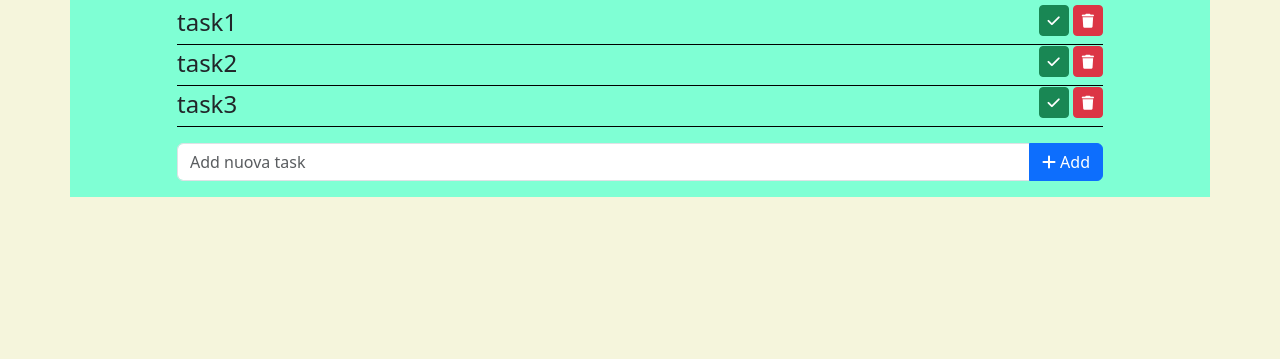
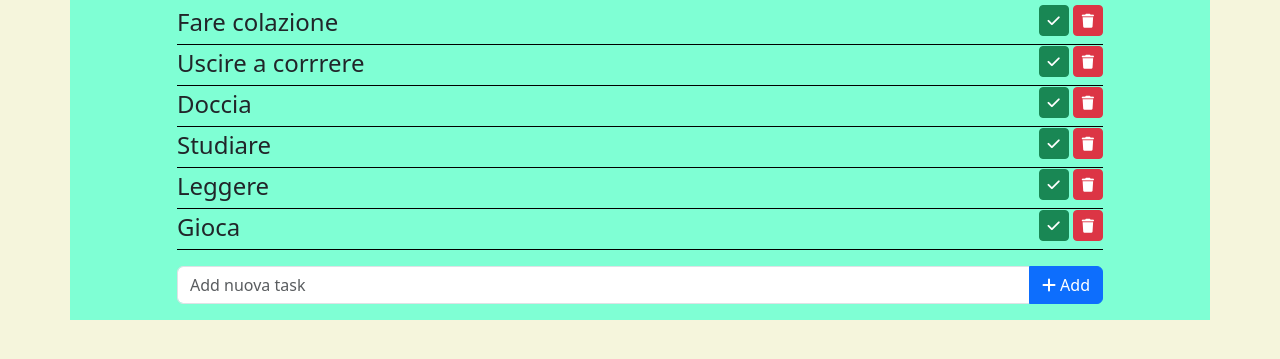
Before and after one commit to CraciaDenisStefan/vue-todolist, a plain HTML site: page index.html in a window 1280 px wide. Shown: the part 117-476 px from the top of the page. Drawn offline with nearby package versions, Linux system fonts and the light colour scheme.

Commit message:
[FEAT]Creato task in html preso dal js

```diff
--- a/index.html
+++ b/index.html
@@ -12,39 +12,22 @@
 <body>
     <div id="app">
         <div class="container mt-5">
+            <!-- Inizio container -->
             <div class="row justify-content-center">
+                <!-- Titolo  -->
                 <div class="col-12 col-md-10">
                     <h1 class="mt-3 border-bottom border-black">Todo List</h1>
                 </div>
             </div>
             <div class="row justify-content-center">
+                <!-- Inizio row delle task -->
                 <div class="col-12 col-md-10 ">
                     <ul class="list-unstyled fs-4">
-                        <li class="border-bottom border-black d-flex justify-content-between">
-                            <div>task1</div>
+                    <!-- Inizio lista delle task -->
+                        <li class="border-bottom border-black d-flex justify-content-between" v-for="(task, index) in tasks">
+                            <div>{{task.text}}</div>
                             <div>
-                                <button type="button" class="btn btn-success btn-sm me-1 mb-2">
-                                    <i class="fa-solid fa-check"></i>
-                                </button>
-                                <button type="button" class="btn btn-danger btn-sm mb-2">
-                                    <i class="fa-sharp fa-solid fa-trash"></i>
-                                </button>
-                            </div>
-                        </li>
-                        <li class="border-bottom border-black d-flex justify-content-between">
-                            <div>task2</div>
-                            <div>
-                                <button type="button" class="btn btn-success btn-sm me-1 mb-2">
-                                    <i class="fa-solid fa-check"></i>
-                                </button>
-                                <button type="button" class="btn btn-danger btn-sm mb-2">
-                                    <i class="fa-sharp fa-solid fa-trash"></i>
-                                </button>
-                            </div>
-                        </li>
-                        <li class="border-bottom border-black d-flex justify-content-between">
-                            <div>task3</div>
-                            <div>
+                                <!-- Button -->
                                 <button type="button" class="btn btn-success btn-sm me-1 mb-2">
                                     <i class="fa-solid fa-check"></i>
                                 </button>
@@ -55,6 +38,7 @@
                         </li>
                     </ul>
                     <div class="input-group mb-3">
+                        <!-- Aggiungi task -->
                         <input type="text" class="form-control " placeholder="Add nuova task">
                         <button type="button" class="btn btn-primary">
                             <i class="fa-solid fa-plus"></i>
--- a/js/script.js
+++ b/js/script.js
@@ -3,7 +3,31 @@ const { createApp } = Vue
 createApp({
   data() {
     return {
-      count: 0
+        tasks : [ {
+            text:'Fare colazione',
+            done: false
+        },
+        {
+            text:'Uscire a corrrere',
+            done: false
+        },
+        {
+            text:'Doccia',
+            done: false
+        },
+        {
+            text:'Studiare',
+            done: false
+        },
+        {
+            text:'Leggere',
+            done: false
+        },
+        {
+            text:'Gioca',
+            done: false
+        },
+    ]
     }
   }
 }).mount('#app')
```
